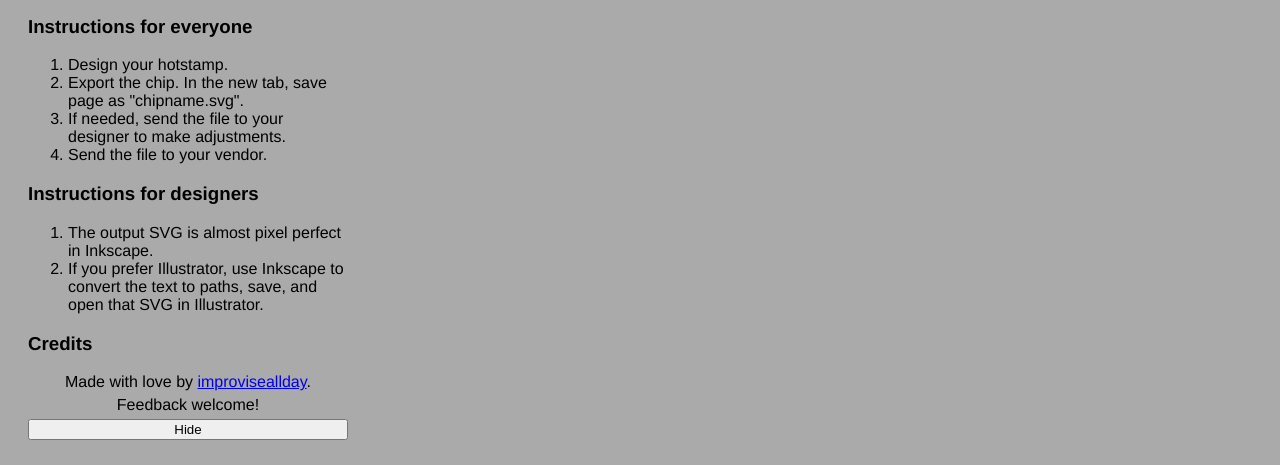
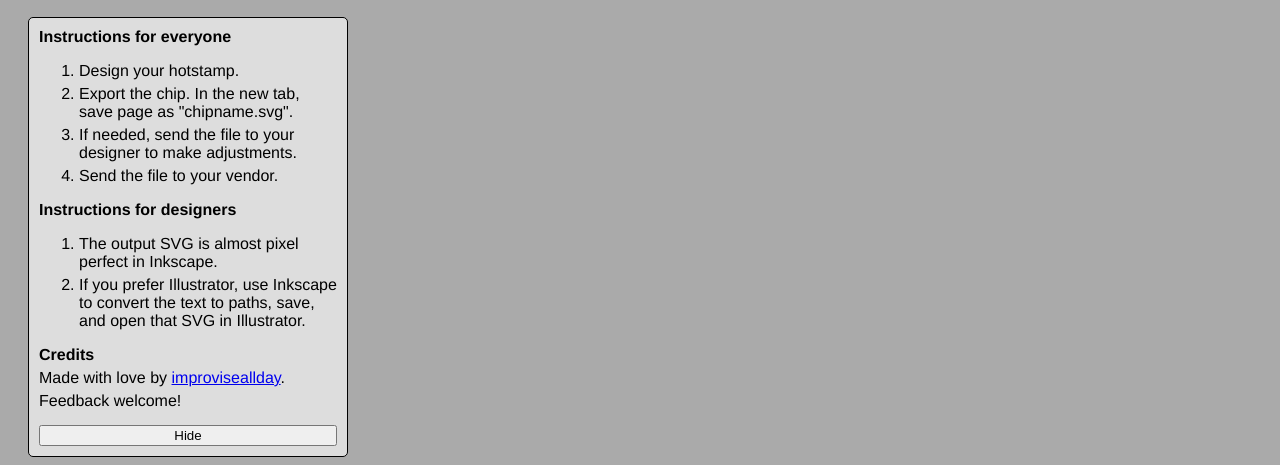
Before and after one commit to chipcodeHNL/chipcodeHNL.github.io, a plain HTML site: page index.html in a window 1280 px wide. Shown: the part 416-881 px from the top of the page. Drawn offline with Linux system fonts and the light colour scheme.

Commit message:
Add instructions CSS

```diff
--- a/styles.css
+++ b/styles.css
@@ -8,17 +8,24 @@ body {
   padding: 0 20px;
 }
 
-h1 {
+h1, h3 {
   margin: 0;
-  text-align: center;
+}
+
+h3 {
+  font-size: 1em;
 }
 
 p {
   margin: 5px 0;
-  text-align: center;
+}
+
+li {
+  margin: 5px 0;
 }
 
 .header {
+  text-align: center;
   margin-bottom: 25px;
 }
 
@@ -91,3 +98,19 @@ button, input {
   grid-template-columns: 120px 1fr;
   margin: 10px auto;
 }
+
+.card {
+  background-color: #ddd;
+  border: 1px solid black;
+  border-radius: 5px;
+  padding: 10px;
+}
+
+.columnGrid {
+  display: grid;
+  grid-gap: 20px;
+}
+
+#hide {
+  margin-top: 10px;
+}
```
